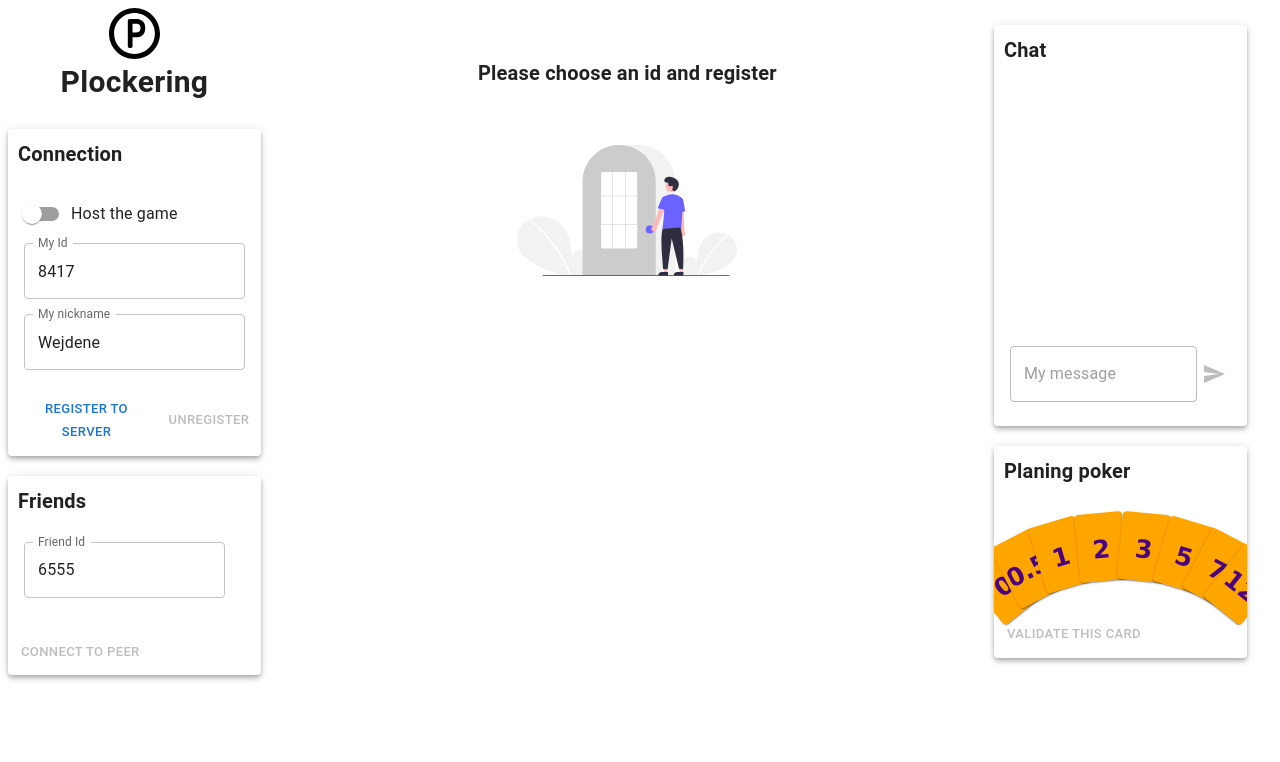
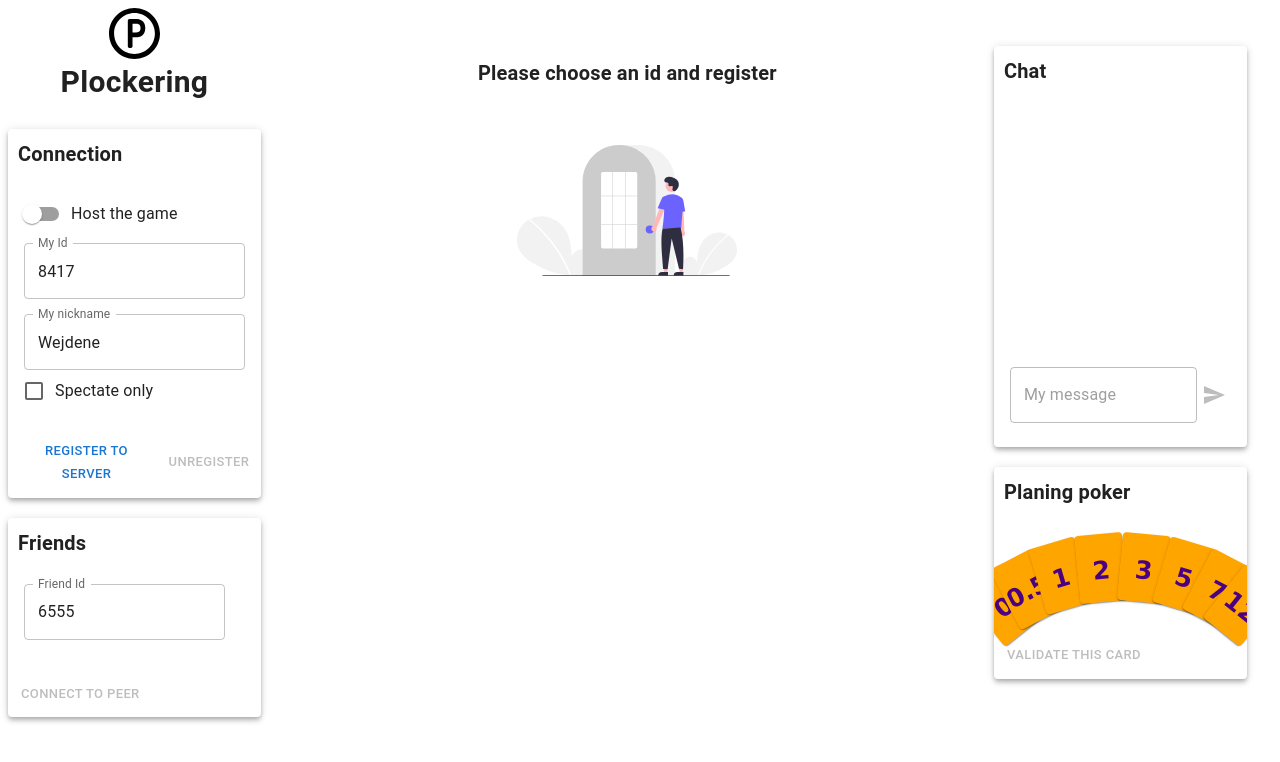
Before and after one commit to marmelab/plokering, a React (Vite) app: page / in a window 1280 px wide. Shown: the top 762 px of the page. Built offline with nearby package versions, Linux system fonts and the light colour scheme.

Commit message:
allow spetate only for all

```diff
--- a/src/Zones/ConnectionZone.jsx
+++ b/src/Zones/ConnectionZone.jsx
@@ -83,6 +83,16 @@ export const ConnectionZone = ({
               event.target.select();
             }}
           />
+          <FormControlLabel
+            control={
+              <Checkbox
+                checked={spectateOnly}
+                onChange={handleSpectateOnly}
+                disabled={isRegisteredOk}
+              />
+            }
+            label="Spectate only"
+          />
           <Box
             sx={{ display: isHost ? "flex" : "none", flexDirection: "column" }}
           >
@@ -106,16 +116,6 @@ export const ConnectionZone = ({
                 ))}
               </RadioGroup>
             </FormControl>
-            <FormControlLabel
-              control={
-                <Checkbox
-                  checked={spectateOnly}
-                  onChange={handleSpectateOnly}
-                  disabled={isRegisteredOk}
-                />
-              }
-              label="Spectate only"
-            />
           </Box>
         </Box>
       }
```
